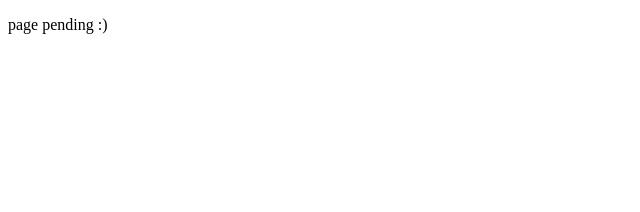
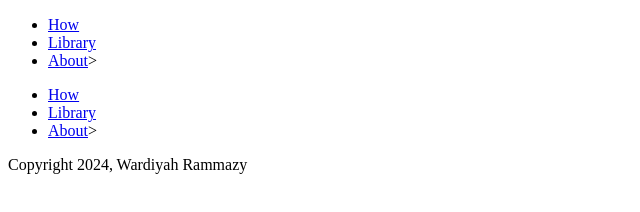
Before and after one commit to warramma/learningmalay, a plain HTML site: page index.html in a window 1280 px wide. Shown: the whole page, without its empty margins (0-640 px from the left). Drawn offline with Linux system fonts and the light colour scheme.

Commit message:
Update nav and footer links

```diff
--- a/index.html
+++ b/index.html
@@ -6,8 +6,31 @@
     <title>Learning Malay | Home</title>
 </head>
 <body>
+    <nav>
+        <ul>
+            <li><a href="./how.html">How</a></li>
+            <li><a href="./library.html">Library</a></li>
+            <li><a href="./about.html">About</a>></li>
+        </ul>
+    </nav>
     <main>
-        <p>page pending :)</p>
+        <div class="home-about">
+            <div class="random-fact"></div>
+        </div>
+        <div class="home-learn">
+
+        </div>
+        <div class="home-library">
+
+        </div>
     </main>
+    <footer>
+        <ul>
+            <li><a href="./how.html">How</a></li>
+            <li><a href="./library.html">Library</a></li>
+            <li><a href="./about.html">About</a>></li>
+        </ul>
+        <p>Copyright 2024, Wardiyah Rammazy</p>
+    </footer>
 </body>
 </html>
```
Also changed, not shown: about.html (added), how.html (added), library.html (added).
